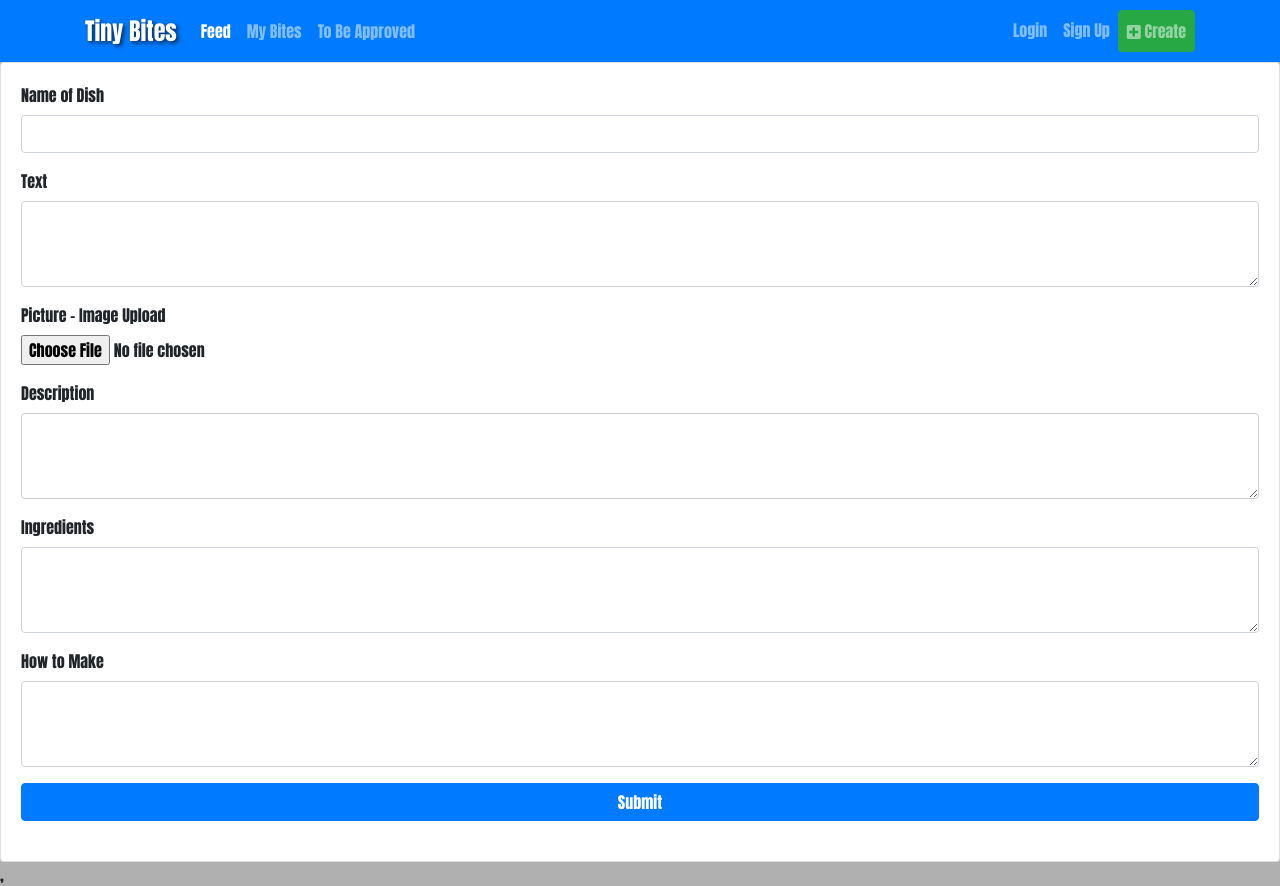
After one commit to JAmcevoy/tiny-bites, a Django app: page /post_creation/ in a window 1280 px wide. The commit adds this page. Run offline with Django 4.2, Linux system fonts and the light colour scheme; some libraries are stand-ins or nearby versions.

Commit message:
Created the create_post model, view and tmeplate (review to be added at later stage)

```diff
--- /dev/null
+++ b/feed/templates/feed/post_creation.html
@@ -0,0 +1,42 @@
+{% extends "base.html" %}
+{% load static %}
+
+{% block content %}
+
+
+<!-- Create Fields -->
+<div class="card" id="createFields">
+    <div class="card-body">
+        <div class="form-group">
+            <label for="dishName">Name of Dish</label>
+            <input type="text" class="form-control" id="dishName">
+        </div>
+        <div class="form-group">
+            <label for="dishText">Text</label>
+            <textarea class="form-control" id="dishText" rows="3"></textarea>
+        </div>
+        <div class="form-group">
+            <label for="dishImage">Picture - Image Upload</label>
+            <input type="file" class="form-control-file" id="dishImage">
+        </div>
+        <div class="form-group">
+            <label for="dishDescription">Description</label>
+            <textarea class="form-control" id="dishDescription" rows="3"></textarea>
+        </div>
+        <div class="form-group">
+            <label for="dishIngredients">Ingredients</label>
+            <textarea class="form-control" id="dishIngredients" rows="3"></textarea>
+        </div>
+        <div class="form-group">
+            <label for="dishInstructions">How to Make</label>
+            <textarea class="form-control" id="dishInstructions" rows="3"></textarea>
+        </div>
+        <button type="submit" class="btn btn-primary btn-block">Submit</button>
+    </div>
+</div>
+
+{% endblock content %}
+
+{% block extras %}
+<script src="{% static 'js/create.js' %}"></script>
+{% endblock %}
--- a/feed/urls.py
+++ b/feed/urls.py
@@ -2,8 +2,9 @@ from . import views
 from django.urls import path
 
 urlpatterns = [
-    path('', views.PostList.as_view(),
-    name='home'),
+    path('', views.PostList.as_view(), name='home'),
+    path('post_creation/', views.post_creation, name='post_creation'),
     path('<slug:slug>/', views.post_detail, name='post_detail'),
 
+
 ]
--- a/feed/views.py
+++ b/feed/views.py
@@ -43,3 +43,7 @@ def post_detail(request, slug):
             "comment_form": comment_form,
         },
     )
+
+
+def post_creation(request):
+    return render(request, 'feed/post_creation.html')
--- a/static/css/style.css
+++ b/static/css/style.css
@@ -2,6 +2,7 @@
 
 body {
   font-family: "Anton", sans-serif;
+  background-color: #b0b0b0;
 
 }
 
--- a/templates/base.html
+++ b/templates/base.html
@@ -43,7 +43,7 @@
             <a class="nav-link" href="#">Sign Up</a>
           </li>
           <li class="nav-item">
-            <a class="nav-link btn btn-success d-none d-lg-inline-block" href="#">
+            <a class="nav-link btn btn-success d-none d-lg-inline-block" href="{% url 'post_creation' %}">
               <span class="d-none d-lg-inline"><i class="fas fa-plus-square"></i> Create</span>
             </a>
           </li>
@@ -70,6 +70,7 @@
 
   <!-- Bootstrap JS -->
   <script src="https://cdnjs.cloudflare.com/ajax/libs/twitter-bootstrap/5.1.3/js/bootstrap.min.js"></script>
+  ,<script></script>
 </body>
 
 </html>
--- a/tiny_bites/urls.py
+++ b/tiny_bites/urls.py
@@ -19,7 +19,7 @@ from django.urls import path, include
 
 urlpatterns = [
     path('admin/', admin.site.urls),
+    path('summernote/', include('django_summernote.urls')),
     path("", include("feed.urls"), name='feed-urls'),
-    path('summernote/', include('django_summernote.urls')),
 
 ]
```
Also changed, not shown: feed/forms.py (+11 -1 lines).
